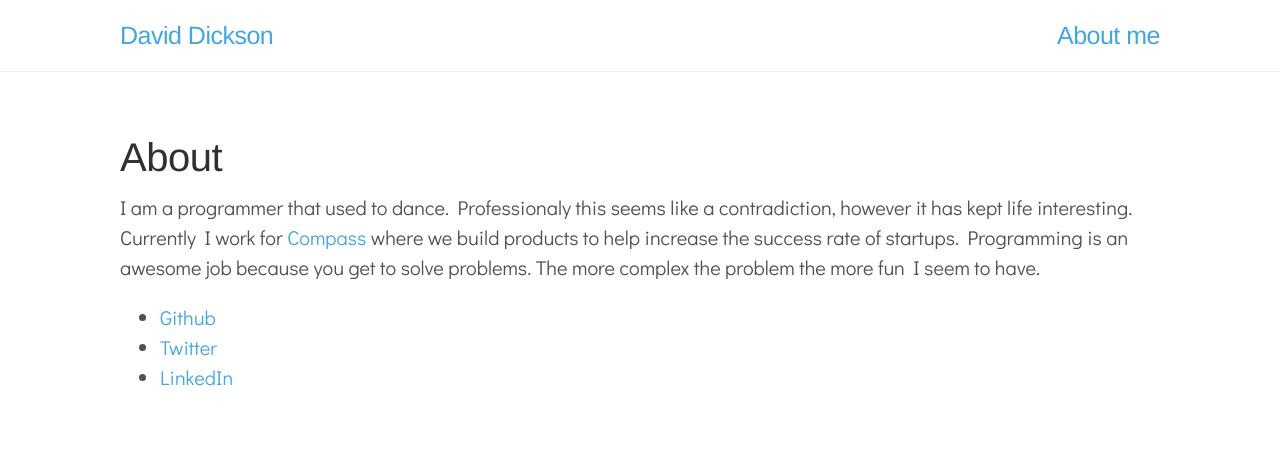
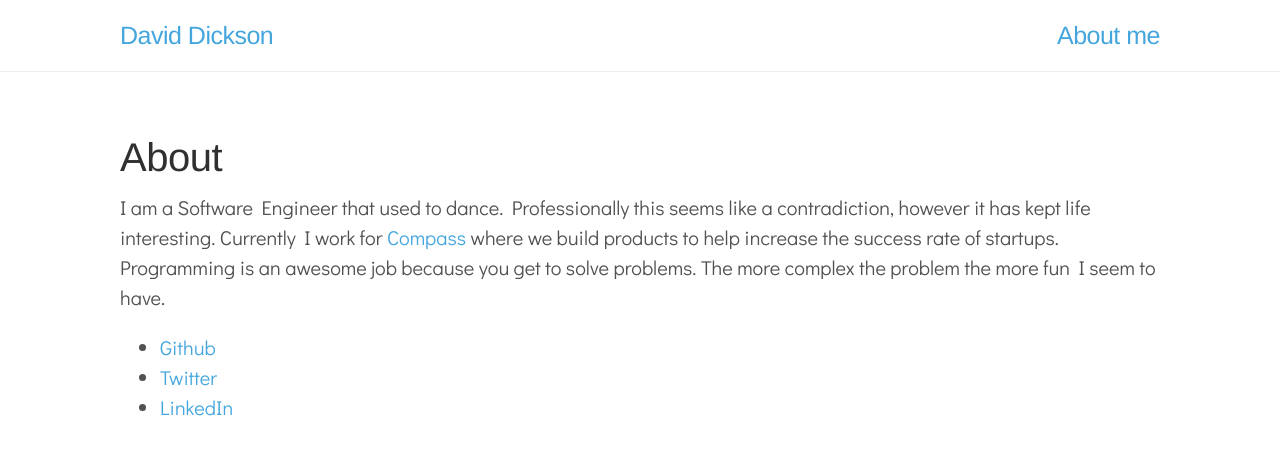
Before and after one commit to davidkdickson/davidkdickson.github.io, a Jekyll site: the page built from about.md, in a window 1280 px wide. Shown: the top 455 px of the page. Built offline with Jekyll 4.4.1, drawn with Linux system fonts in a browser that asks for light colours; Markdown is read by kramdown in place of the engine named in the settings.

Commit message:
Spelling mistake.

```diff
--- a/about.md
+++ b/about.md
@@ -3,7 +3,7 @@ layout: page
 title: About
 ---
 
-I am a programmer that used to dance. Professionaly this seems like a contradiction, however it has kept life interesting. Currently I work for [Compass](http://www.compass.co) where we build products to help increase the success rate of startups. Programming is an awesome job because you get to solve problems. The more complex the problem the more fun I seem to have.
+I am a Software Engineer that used to dance. Professionally this seems like a contradiction, however it has kept life interesting. Currently I work for [Compass](http://www.compass.co) where we build products to help increase the success rate of startups. Programming is an awesome job because you get to solve problems. The more complex the problem the more fun I seem to have.
 
 * [Github](https://github.com/davidkdickson)
 * [Twitter](https://twitter.com/davidkdickson)
```
